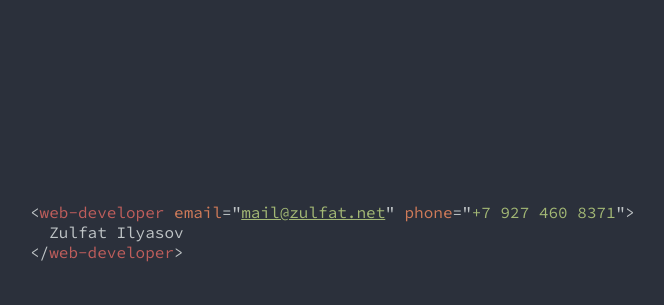
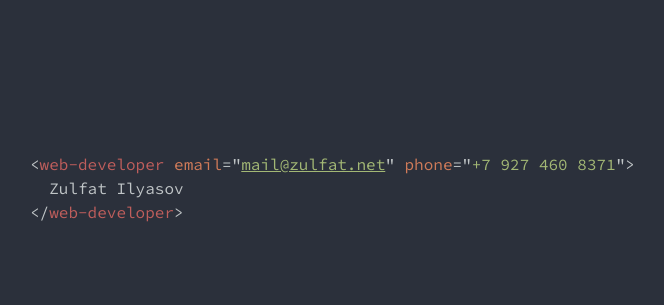
Before and after one commit to clansman/clansman.github.io, a plain HTML site: page index.html in a window 1280 px wide. Shown: the part 148-453 px from the top of the page, without its empty margins (300-964 px from the left). Drawn offline with nearby package versions, Linux system fonts and the light colour scheme.

Commit message:
redesign

```diff
--- a/stylesheets/styles.css
+++ b/stylesheets/styles.css
@@ -2,11 +2,9 @@ body{
     background-color: #2B303B;
     font-family: 'Source Code Pro' ;
 }
-.main{
-    /*position: relative;*/
-}
 .code{
     color:#A3B875;
+    line-height: 1.5;
 }
 .tag{
     color:#BF5E5C;
@@ -26,7 +24,7 @@ body{
   top: 50%;
   width: 620px;
   margin-left: -310px;
-  margin-top: -50px;
+  margin-top: -100px;
   height: 100px;
 }
 
```
Also changed, not shown: index.html (+0 -9 lines).
